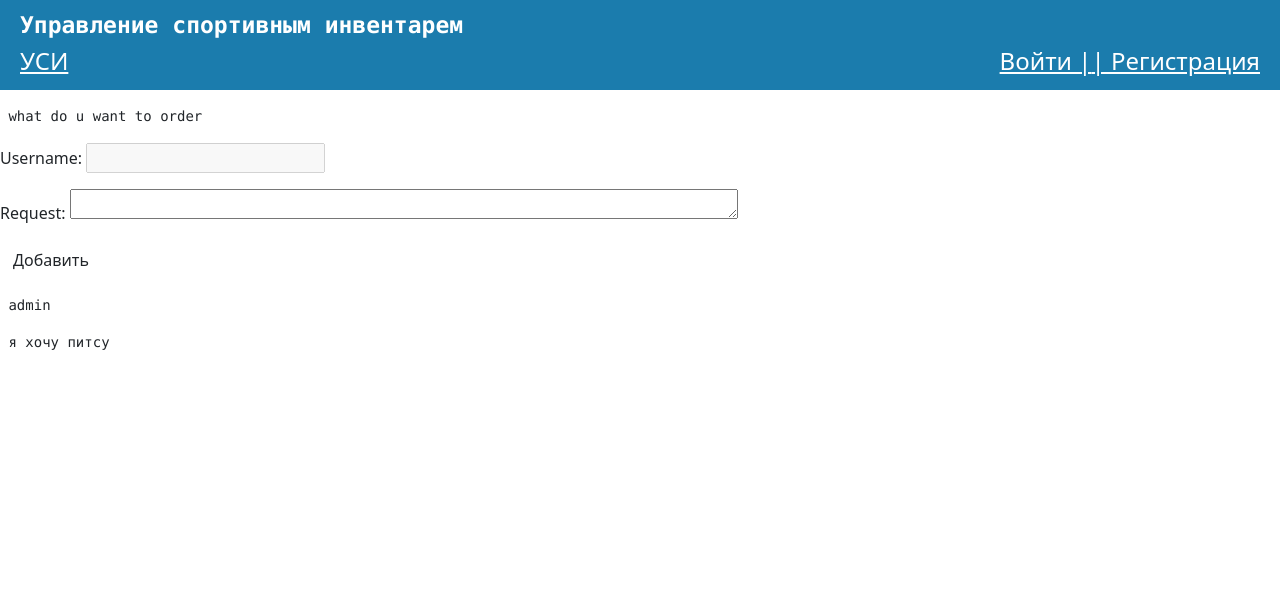
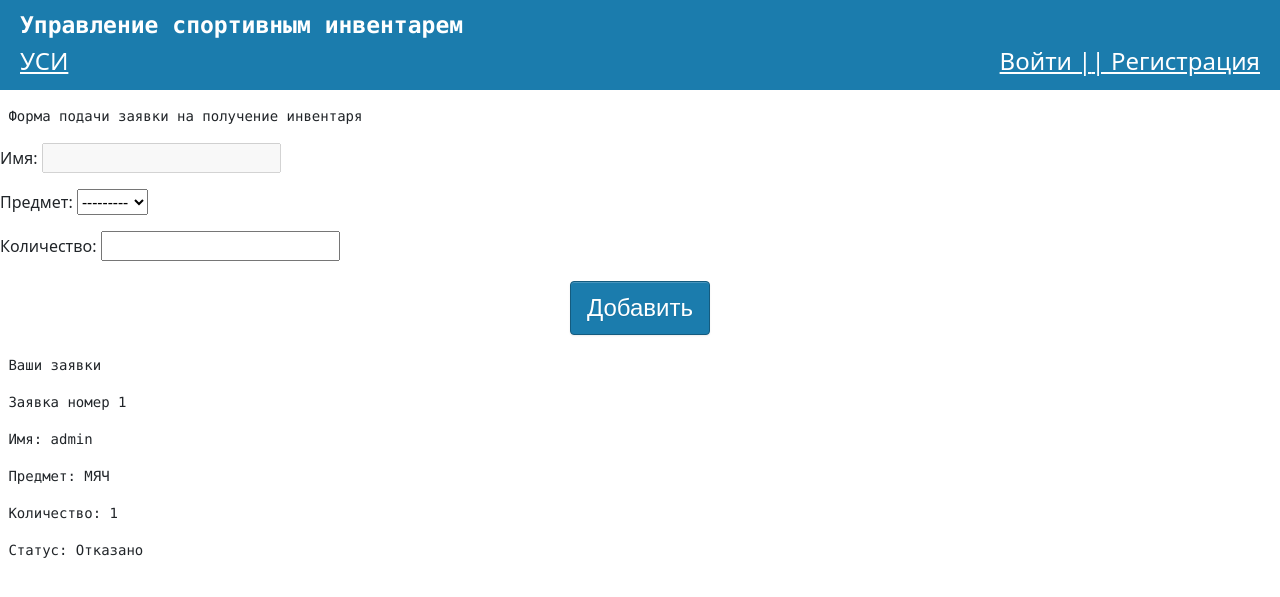
Before and after one commit to CivilianPen/Product-Final, a Django app: page /main/application in a window 1280 px wide. Shown: the top 597 px of the page. Run offline with Django 5.2, Linux system fonts and the light colour scheme; data comes from the database, SQL or seed files in the repository.

Commit message:
4
заявки вроде готовы , возможны доработки

```diff
--- a/Web-App/Web-App/main/admin.py
+++ b/Web-App/Web-App/main/admin.py
@@ -10,6 +10,6 @@ class GoodsAdmin(admin.ModelAdmin):
 
 @admin.register(Applications)
 class ApplicationsAdmin(admin.ModelAdmin):
-    list_display = ['username','Request']
-    list_editable = ['Request']
+    list_display = ['username','Request','Request_count','Status']
+    list_editable = ['Request','Request_count','Status']
     list_display_links = None
--- a/Web-App/Web-App/main/forms.py
+++ b/Web-App/Web-App/main/forms.py
@@ -3,7 +3,7 @@ from django.contrib.auth.models import User
 from .models import *
 from django.contrib.auth.forms import UserCreationForm, AuthenticationForm
 from django.contrib.auth import get_user_model
-
+from django.core.validators import MaxValueValidator, MinValueValidator
 class AddPostFormR(forms.Form):
     def __init__(self, *args, **kwargs):
         self.user = kwargs.pop('user', None)
@@ -12,9 +12,12 @@ class AddPostFormR(forms.Form):
             # Do something with the user, such as pre-populate a field
             self.fields['username'].initial = self.user.username
     username = forms.Field(disabled=True)
+    C =(Goods.objects.values_list('count'))
+    N = (Goods.objects.values_list('goods'))
 
-    Request = forms.CharField(widget=forms.Textarea(attrs={'cols': 70, 'rows': 1}))
 
+    Request = forms.ModelChoiceField(Goods.objects.all())
+    Request_count = forms.IntegerField(validators=[MinValueValidator(1), MaxValueValidator(100)])
 
 
 class AddPostForm(forms.Form):
--- a/Web-App/Web-App/main/models.py
+++ b/Web-App/Web-App/main/models.py
@@ -1,7 +1,8 @@
 from django.db import models
 from .models import  *
+from django.urls import reverse
 from django.contrib.auth import get_user_model
-
+from django.core.validators import MaxValueValidator, MinValueValidator
 class Goods(models.Model):
     state = {'новый':'новый','используемый':'используемый','сломанный': 'сломанный'}
     goods = models.CharField('Название',max_length=30)
@@ -13,5 +14,8 @@ class Goods(models.Model):
         return self.goods
 
 class Applications(models.Model):
+    state = {'На рассмотрении': 'На рассмотрении', 'Одобрено': 'Одобрено', 'Отказано': 'Отказано'}
     username = models.CharField(max_length=100)
-    Request = models.CharField('ОТЗЫВ',max_length=1600)
+    Request = models.ForeignKey('Goods' ,on_delete=models.PROTECT,null=True)
+    Request_count = models.PositiveIntegerField('count',default=0,validators=[MinValueValidator(0), MaxValueValidator(100)])
+    Status = models.CharField('Статус заявки',default='На рассмотрении', choices=state,max_length=100)
--- a/Web-App/Web-App/main/templates/main/Application.html
+++ b/Web-App/Web-App/main/templates/main/Application.html
@@ -6,21 +6,30 @@
 
 {% block content %}
                 <div class = 'art'>
-                    <p><pre > what do u want to order</pre></p>
+                    <p><pre > Форма подачи заявки на получение инвентаря</pre></p>
                     <form action="{% url 'application' %}" method="post">
                         {% csrf_token %}
-                        <p><label for="{{ form.username.id_for_label }}"> {{form.username.label}}:</label> {{form.username}}</p>
+                        <p><label for="{{ form.username.id_for_label }}"> Имя:</label> {{form.username}}</p>
                         <div>{{ form.User.errors}}</div>
-                        <p><label for="{{ form.Request.id_for_label }}"> {{form.Request.label}}:</label> {{ form.Request}}</p>
+                        <p><label for="{{ form.Request.id_for_label }}"> Предмет:</label> {{ form.Request}}</p>
                         <div>{{ form.Request.errors}}</div>
-                        <button class="btn" type="submit">
+                        <p><label for="{{ form.Request_count.id_for_label }}"> Количество:</label> {{ form.Request_count}}</p>
+                        <div>{{ form.Request_count.errors}}</div>
+
+                        <button class="btn2" type="submit">
                             Добавить
                         </button>
+
+
                     </form>
+                    <p><pre > Ваши заявки</pre></p>
                     {% for el in r %}
                         <div class = 'review'>
-                            <div class="tit"><p><pre > {{el.username}} </pre></p></div>
-                            <p><pre > {{el.Request}} </pre></p>
+                            <p><pre > Заявка номер {{el.id}} </pre></p>
+                            <div class="tit"><p><pre > Имя: {{el.username}} </pre></p></div>
+                            <p><pre > Предмет: {{el.Request}} </pre></p>
+                            <p><pre > Количество: {{el.Request_count}} </pre></p>
+                            <p><pre > Статус: {{el.Status}} </pre></p>
                         </div>
 
                     {% endfor %}
```
Also changed, not shown: Web-App/Web-App/db.sqlite3, Web-App/Web-App/main/migrations/0005_alter_applications_request.py (added), Web-App/Web-App/main/migrations/0006_applications_request_count.py (added), Web-App/Web-App/main/migrations/0007_applications_status_alter_applications_request_count.py (added).
